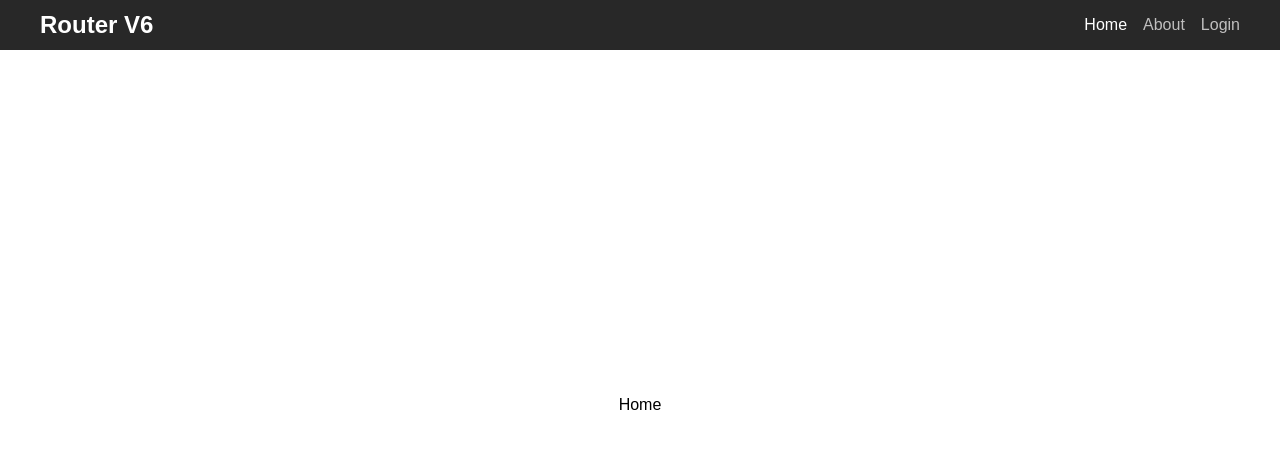
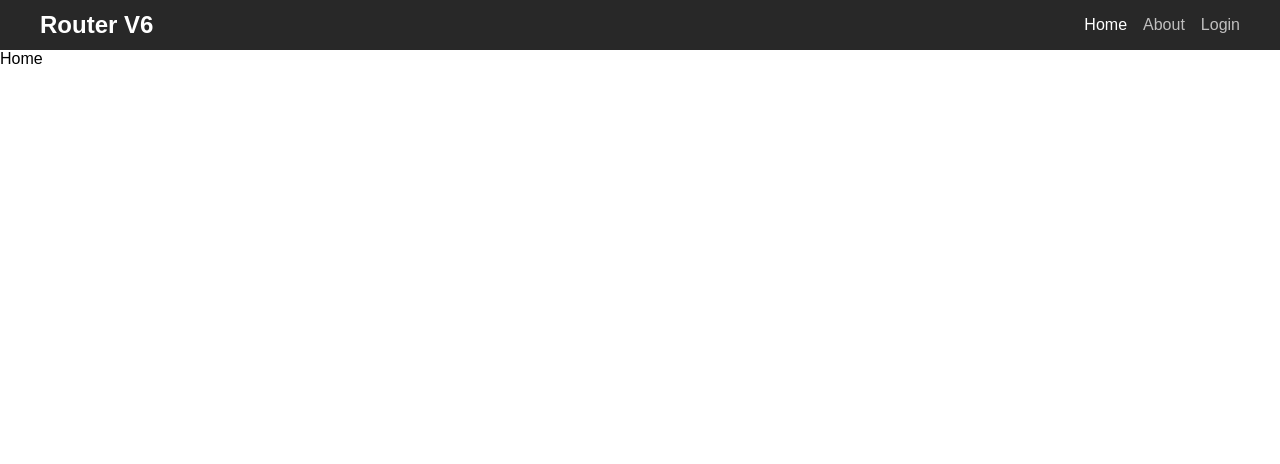
Before and after one commit to Smitt2767/react-router-v6, a React (Create React App) app: page / in a window 1280 px wide. Shown: the top 464 px of the page. Built offline with nearby package versions, Linux system fonts and the light colour scheme; the HTML template or start-up script is replaced by a standard one.

Commit message:
suspense

```diff
--- a/src/App.js
+++ b/src/App.js
@@ -1,20 +1,9 @@
 import React from "react";
-import { Navigate, Outlet, Route, Routes, useLocation } from "react-router-dom";
 
 import { createGlobalStyle } from "styled-components";
-import About from "./components/About";
-import Admin from "./components/Admin";
-import Profile from "./components/Profile";
-import Layout from "./components/common/Layout";
-import Customer from "./components/Customer";
-import Home from "./components/Home";
-import Login from "./components/Login";
-import NotFound from "./components/common/_404";
+
 import AuthProvider from "./context/authContext";
-import useAuth from "./hooks/useAuth";
-import { roles } from "./constants";
-import Unauthorized from "./components/common/Unauthorized";
-import RequiredAuth from "./components/common/RequireAuth";
+import Routes from "./routes";
 
 const GlobalStyles = createGlobalStyle`
   * {
@@ -25,136 +14,12 @@ const GlobalStyles = createGlobalStyle`
   }
 `;
 
-const routesConfig = {
-  common: [
-    {
-      index: true,
-      component: Home,
-    },
-    {
-      path: "about",
-      component: About,
-    },
-    {
-      path: "unauthorized",
-      component: Unauthorized,
-    },
-    { path: "*", component: NotFound },
-  ],
-  private: [
-    {
-      path: "/",
-      component: RequiredAuth,
-      children: [
-        {
-          path: "admin",
-          allowedRoles: [roles.admin],
-          component: Outlet,
-          children: [
-            { index: true, component: Admin },
-            { path: "users", component: () => <div>Users</div> },
-            { path: "settings", component: () => <div>Settings</div> },
-          ],
-        },
-        {
-          path: "customer",
-          allowedRoles: [roles.customer],
-          component: Outlet,
-          children: [
-            { index: true, component: Customer },
-            { path: "cart", component: () => <div>Cart</div> },
-          ],
-        },
-        {
-          path: "profile",
-          allowedRoles: [roles.customer, roles.admin],
-          component: Profile,
-        },
-      ],
-    },
-  ],
-  public: [{ path: "login", component: Login }],
-};
-
-const Common = (route) => <route.component />;
-
-const Public = (route) => {
-  const { user } = useAuth();
-
-  const redirectTo = user?.role
-    ? user.role === roles.admin
-      ? "/admin"
-      : user.role === roles.customer
-      ? "/customer"
-      : "/"
-    : "/";
-
-  if (!!user) return <Navigate to={redirectTo} replace />;
-
-  return <route.component />;
-};
-
-const Private = (route) => {
-  const { user } = useAuth();
-  const { allowedRoles, component: Component } = route;
-  const location = useLocation();
-
-  if (!!!user)
-    return (
-      <Navigate
-        to="/login"
-        replace
-        state={{
-          from: location.pathname,
-        }}
-      />
-    );
-
-  const currentUserRole = user.role;
-
-  if (!!allowedRoles?.length && !allowedRoles.includes(currentUserRole))
-    return <Navigate to={"/unauthorized"} replace />;
-
-  return <Component />;
-};
-
-const createNestedRoutes = (routes, RouteType) => {
-  return routes.map((route, i) => {
-    if (!route.component) {
-      throw new Error("Component must be required....");
-    }
-    if (route.children) {
-      return (
-        <Route path={route.path} key={i} element={<RouteType {...route} />}>
-          {createNestedRoutes(route.children, RouteType)}
-        </Route>
-      );
-    } else {
-      return (
-        <Route
-          key={i}
-          index={route.index}
-          path={route.path}
-          element={<RouteType {...route} />}
-        />
-      );
-    }
-  });
-};
-
 const App = () => {
-  const { common, private: privateRoutes, public: publicRoutes } = routesConfig;
   return (
     <>
       <GlobalStyles />
       <AuthProvider>
-        <Routes>
-          <Route path="/" element={<Layout />}>
-            {createNestedRoutes(common, Common)}
-            {createNestedRoutes(privateRoutes, Private)}
-            {createNestedRoutes(publicRoutes, Public)}
-          </Route>
-        </Routes>
+        <Routes />
       </AuthProvider>
     </>
   );
--- a/src/components/Login/index.jsx
+++ b/src/components/Login/index.jsx
@@ -5,13 +5,11 @@ import { roles } from "../../constants";
 import useAuth from "../../hooks/useAuth";
 
 const LoginContainer = styled.div`
-  position: absolute;
-  inset: 0;
   display: flex;
   align-items: center;
   justify-content: center;
   flex-direction: column;
-
+  min-height: inherit;
   & > *:not(:last-child) {
     margin-bottom: 0.5rem;
   }
--- a/src/components/common/Layout.jsx
+++ b/src/components/common/Layout.jsx
@@ -6,11 +6,7 @@ import Header from "./Header";
 
 const Body = styled.div`
   min-height: calc(100vh - 90px);
-  height: 100%;
   position: relative;
-  display: flex;
-  align-items: center;
-  justify-content: center;
 `;
 
 const Layout = () => {
--- /dev/null
+++ b/src/components/common/Loader.jsx
@@ -0,0 +1,45 @@
+import React from "react";
+
+import styled, { css, keyframes } from "styled-components";
+
+const pulse = keyframes`
+    0% {
+        opacity: 0;
+        transform: scale(0.4);
+    }
+    100% {
+        opacity: 1;
+        transform: scale(1);
+    }
+`;
+
+const OuterDiv = styled.div`
+  height: 100vh;
+
+  & div:not(:last-child) {
+    margin-right: 5px;
+  }
+`;
+
+const InnerDiv = styled.div`
+  height: 20px;
+  width: 20px;
+  background-color: #282828;
+  border-radius: 15px;
+  display: inline-block;
+  ${({ delay }) => css`
+    animation: ${pulse} 0.75s ${delay}s infinite;
+  `}
+`;
+
+const Loader = () => {
+  return (
+    <OuterDiv>
+      <InnerDiv delay={0.2} />
+      <InnerDiv delay={0.4} />
+      <InnerDiv delay={0.6} />
+    </OuterDiv>
+  );
+};
+
+export default Loader;
--- a/src/index.js
+++ b/src/index.js
@@ -1,11 +1,17 @@
-import React from "react";
+import React, { lazy, Suspense } from "react";
 import ReactDOM from "react-dom/client";
 import { BrowserRouter } from "react-router-dom";
-import App from "./App";
+
+import Loader from "./components/common/Loader";
+
+const App = lazy(() => import("./App"));
 
 const root = ReactDOM.createRoot(document.getElementById("root"));
+
 root.render(
   <BrowserRouter>
-    <App />
+    <Suspense fallback={<Loader />}>
+      <App />
+    </Suspense>
   </BrowserRouter>
 );
--- /dev/null
+++ b/src/routes/index.jsx
@@ -0,0 +1,107 @@
+import React, { Suspense } from "react";
+import useAuth from "../hooks/useAuth";
+import { roles } from "../constants";
+
+import {
+  Navigate,
+  Route,
+  useLocation,
+  Routes as ReactRouterDomRoutes,
+} from "react-router-dom";
+
+import Layout from "../components/common/Layout";
+import routesConfig from "./routesConfig";
+import Loader from "../components/common/Loader";
+
+const Common = (route) => (
+  <Suspense fallback={<Loader />}>
+    <route.component />
+  </Suspense>
+);
+
+const Public = (route) => {
+  const { user } = useAuth();
+
+  const redirectTo = user?.role
+    ? user.role === roles.admin
+      ? "/admin"
+      : user.role === roles.customer
+      ? "/customer"
+      : "/"
+    : "/";
+
+  if (!!user) return <Navigate to={redirectTo} replace />;
+
+  return (
+    <Suspense fallback={<Loader />}>
+      <route.component />
+    </Suspense>
+  );
+};
+
+const Private = (route) => {
+  const { user } = useAuth();
+  const { allowedRoles, component: Component } = route;
+  const location = useLocation();
+
+  if (!!!user)
+    return (
+      <Navigate
+        to="/login"
+        replace
+        state={{
+          from: location.pathname,
+        }}
+      />
+    );
+
+  const currentUserRole = user.role;
+
+  if (!!allowedRoles?.length && !allowedRoles.includes(currentUserRole))
+    return <Navigate to={"/unauthorized"} replace />;
+
+  return (
+    <Suspense fallback={<Loader />}>
+      <Component />
+    </Suspense>
+  );
+};
+
+const createNestedRoutes = (routes, RouteType) => {
+  return routes.map((route, i) => {
+    if (!route.component) {
+      throw new Error("Component must be required....");
+    }
+    if (route.children) {
+      return (
+        <Route path={route.path} key={i} element={<RouteType {...route} />}>
+          {createNestedRoutes(route.children, RouteType)}
+        </Route>
+      );
+    } else {
+      return (
+        <Route
+          key={i}
+          index={route.index}
+          path={route.path}
+          element={<RouteType {...route} />}
+        />
+      );
+    }
+  });
+};
+
+const Routes = () => {
+  const { common, private: privateRoutes, public: publicRoutes } = routesConfig;
+  return (
+    <ReactRouterDomRoutes>
+      <Route path="/" element={<Layout />}>
+        {createNestedRoutes(common, Common)}
+        {createNestedRoutes(privateRoutes, Private)}
+        {createNestedRoutes(publicRoutes, Public)}
+      </Route>
+    </ReactRouterDomRoutes>
+  );
+};
+
+export default Routes;
--- /dev/null
+++ b/src/routes/routesConfig.js
@@ -0,0 +1,66 @@
+import { lazy } from "react";
+import { Outlet } from "react-router-dom";
+import { roles } from "../constants";
+
+const About = lazy(() => import("../components/About"));
+const Admin = lazy(() => import("../components/Admin"));
+const Profile = lazy(() => import("../components/Profile"));
+const Customer = lazy(() => import("../components/Customer"));
+const Home = lazy(() => import("../components/Home"));
+const Login = lazy(() => import("../components/Login"));
+const NotFound = lazy(() => import("../components/common/_404"));
+const Unauthorized = lazy(() => import("../components/common/Unauthorized"));
+const RequiredAuth = lazy(() => import("../components/common/RequireAuth"));
+
+const routesConfig = {
+  common: [
+    {
+      index: true,
+      component: Home,
+    },
+    {
+      path: "about",
+      component: About,
+    },
+    {
+      path: "unauthorized",
+      component: Unauthorized,
+    },
+    { path: "*", component: NotFound },
+  ],
+  private: [
+    {
+      path: "/",
+      component: RequiredAuth,
+      children: [
+        {
+          path: "admin",
+          allowedRoles: [roles.admin],
+          component: Outlet,
+          children: [
+            { index: true, component: Admin },
+            { path: "users", component: () => <div>Users</div> },
+            { path: "settings", component: () => <div>Settings</div> },
+          ],
+        },
+        {
+          path: "customer",
+          allowedRoles: [roles.customer],
+          component: Outlet,
+          children: [
+            { index: true, component: Customer },
+            { path: "cart", component: () => <div>Cart</div> },
+          ],
+        },
+        {
+          path: "profile",
+          allowedRoles: [roles.customer, roles.admin],
+          component: Profile,
+        },
+      ],
+    },
+  ],
+  public: [{ path: "login", component: Login }],
+};
+
+export default routesConfig;
```
